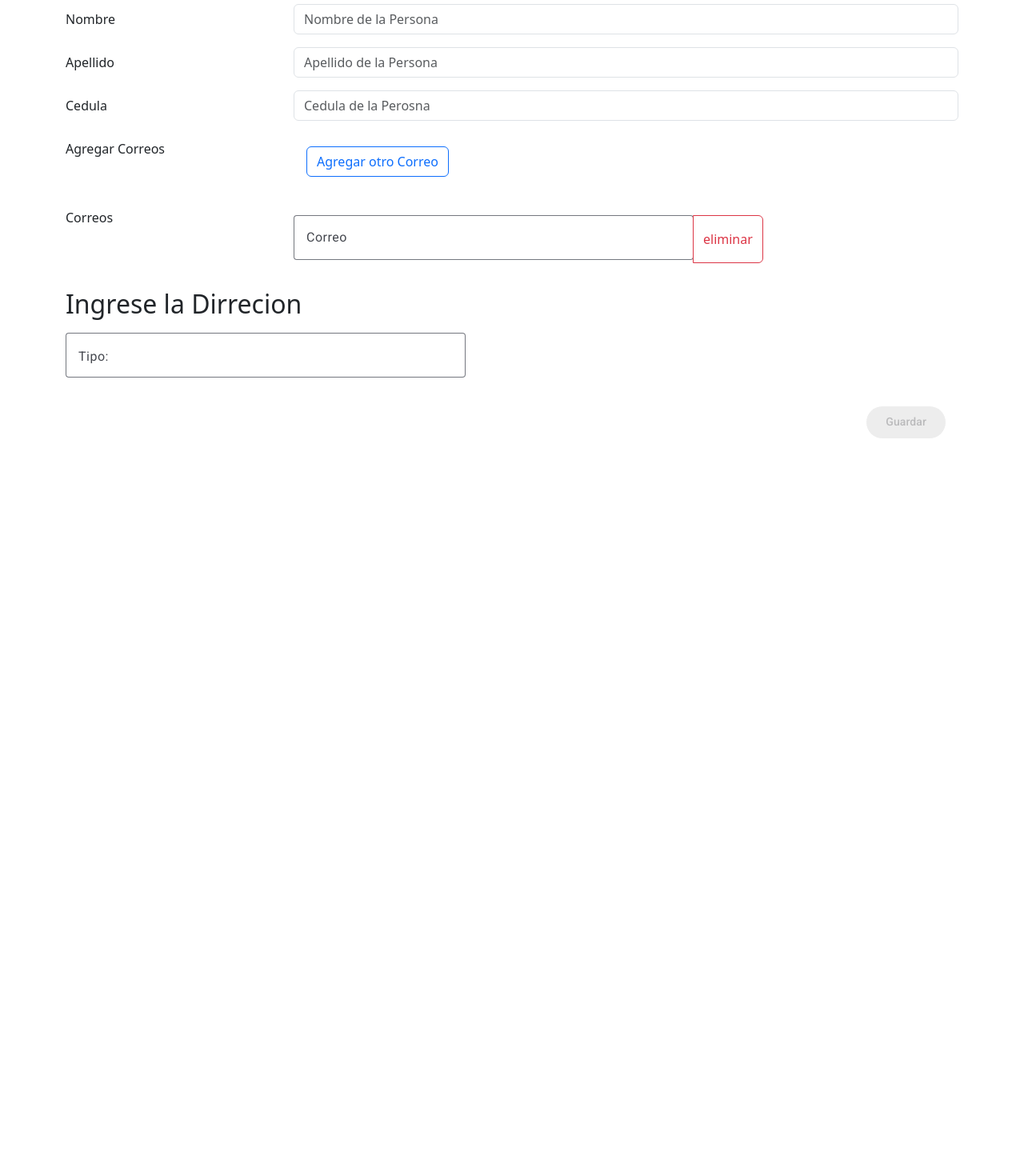
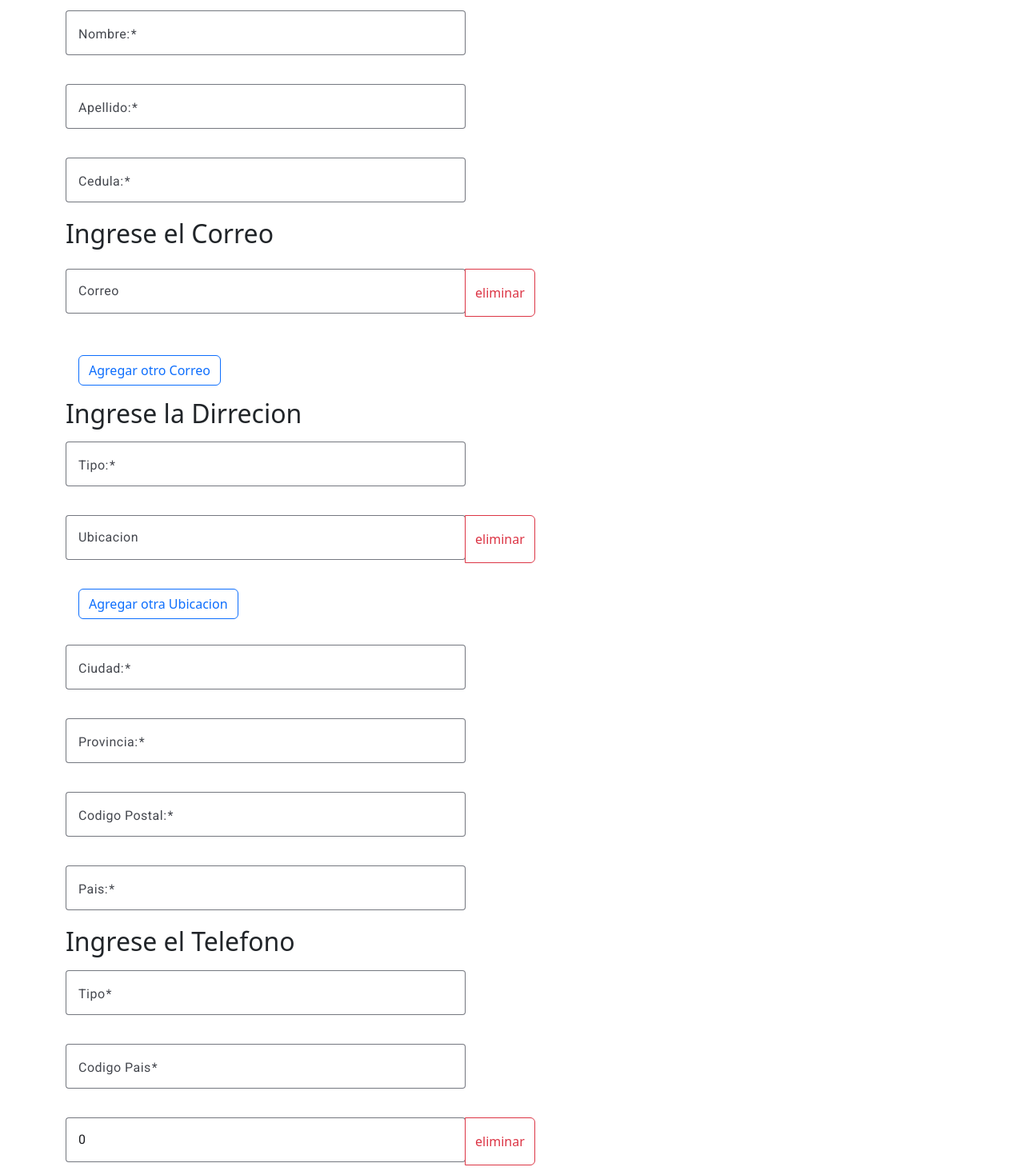
Before and after one commit to ramonantoniosantoscuevas15/spa-personas, an Angular app: page /personas/dirreciones in a window 1280 px wide. Shown: the part 41-1510 px from the top of the page at 80% size. Before the commit the page ends 800 px from the top, so only its background shows below. Built offline with nearby package versions, Linux system fonts and the light colour scheme.

Commit message:
terminando los demas formularios

```diff
--- a/src/app/formulario-personas/correos/correos.html
+++ b/src/app/formulario-personas/correos/correos.html
@@ -1,21 +1,9 @@
 <form [formGroup]="form">
+<h2>Ingrese el Correo</h2>
   <div class="mb-3 row">
-    <label class="col-sm-3 col-form-label">Agregar Correos</label>
-    <div class="col-sm-9">
-      <div class="input-group">
 
-        <button class="btn btn-outline-primary" type="button" (click)="newcorreo()">
-          Agregar otro Correo
-        </button>
 
-      </div>
-
-    </div>
-  </div>
-  <div class="mb-3 row">
-    <label class="col-sm-3 col-form-label">Correos</label>
-
-    <div class="col-sm-9" formArrayName="correos">
+    <div  formArrayName="correos">
 
       @for (correo of correos.controls; track $index; let i = $index) {
       <div class="input-group">
@@ -37,6 +25,16 @@
       }
     </div>
   </div>
+
+      <div>
+
+        <button class="btn btn-outline-primary" type="button" (click)="newcorreo()">
+          Agregar otro Correo
+        </button>
+
+      </div>
+
+
   <!-- <div formArrayName="correos">
 
   @for (correo of correos.controls; track $index; let i = $index) {
--- a/src/app/formulario-personas/correos/correos.ts
+++ b/src/app/formulario-personas/correos/correos.ts
@@ -59,11 +59,7 @@ export class Correos implements ControlValueAccessor,Validator {
   get correos(){
     return this.form.get('correos') as FormArray
   }
-  isValidFieldInArray(formArray: FormArray, index:number){
-    return(
-      formArray.controls[index].errors && formArray.controls[index].touched
-    )
-  }
+
 
   newcorreo(){
 
--- a/src/app/formulario-personas/dirreciones/dirreciones.html
+++ b/src/app/formulario-personas/dirreciones/dirreciones.html
@@ -1,13 +1,73 @@
-<form>
+<form [formGroup]="form">
   <h2>Ingrese la Dirrecion</h2>
 
 
-    <div class="col-sm-9">
-  <mat-form-field appearance="outline">
+    <mat-form-field appearance="outline">
     <mat-label>Tipo:</mat-label>
-    <input matInput placeholder="ej trabajo, casa, etc.">
+    <input matInput placeholder="ej trabajo, casa, etc."
+    [formControl]="form.controls.tipo"
+     />
+     @if (formUtilidades.isvalidField(form,'tipo')) {
+      <mat-error>{{formUtilidades.getFieldError(form,"tipo")}}</mat-error>
+    }
+
 
   </mat-form-field>
+  <div formArrayName="ubicacion">
+    @for (ubicaciones of ubicacion.controls; track $index; let i =$index ) {
+
+      <div class="input-group">
+        <mat-form-field appearance="outline">
+          <input placeholder="Ubicacion" matInput [formControlName]="i">
+          @if (formUtilidades.isValidFieldInArray(ubicacion,i)) {
+            <mat-error>{{formUtilidades.getFieldErrorInArray(ubicacion,i)}}</mat-error>
+          }
+        </mat-form-field>
+        <button (click)="onDeleteUbicacion(i)"  class="btn btn-outline-danger" type="button">eliminar</button>
+
+      </div>
+    }
+    <div>
+
+        <button class="btn btn-outline-primary" type="button" (click)="newubicacion()">
+          Agregar otra Ubicacion
+        </button>
+
+      </div>
+
   </div>
 
+  <mat-form-field appearance="outline">
+    <mat-label>Ciudad:</mat-label>
+    <input matInput [formControl]="form.controls.ciudad"   />
+     @if (formUtilidades.isvalidField(form,'ciudad')) {
+      <mat-error>{{formUtilidades.getFieldError(form,"ciudad")}}</mat-error>
+    }
+
+  </mat-form-field>
+  <mat-form-field appearance="outline">
+    <mat-label>Provincia:</mat-label>
+    <input matInput [formControl]="form.controls.provincia" />
+       @if (formUtilidades.isvalidField(form,'provincia')) {
+      <mat-error>{{formUtilidades.getFieldError(form,"provincia")}}</mat-error>
+    }
+
+  </mat-form-field>
+  <mat-form-field appearance="outline">
+    <mat-label>Codigo Postal:</mat-label>
+    <input matInput [formControl]="form.controls.codigopostal" />
+       @if (formUtilidades.isvalidField(form,'codigopostal')) {
+      <mat-error>{{formUtilidades.getFieldError(form,"codigopostal")}}</mat-error>
+    }
+
+  </mat-form-field>
+  <mat-form-field appearance="outline">
+    <mat-label>Pais:</mat-label>
+    <input matInput [formControl]="form.controls.pais"    />
+       @if (formUtilidades.isvalidField(form,'pais')) {
+      <mat-error>{{formUtilidades.getFieldError(form,"pais")}}</mat-error>
+    }
+
+  </mat-form-field>
+
 </form>
--- a/src/app/formulario-personas/dirreciones/dirreciones.ts
+++ b/src/app/formulario-personas/dirreciones/dirreciones.ts
@@ -1,12 +1,13 @@
 import { ChangeDetectionStrategy, Component, inject } from '@angular/core';
-import { MatFormField, MatLabel } from "@angular/material/form-field";
-import { MatInput } from "@angular/material/input";
+import { MatFormField, MatLabel, MatFormFieldModule } from "@angular/material/form-field";
+import { MatInput, MatInputModule } from "@angular/material/input";
 import { FormUtilidades } from '../../utils/form-utilidades';
-import { FormBuilder, Validators } from '@angular/forms';
+import { FormArray, FormBuilder, FormsModule, ReactiveFormsModule, Validators } from '@angular/forms';
+import { MatButtonModule } from '@angular/material/button';
 
 @Component({
   selector: 'app-dirreciones',
-  imports: [MatFormField, MatLabel, MatInput],
+  imports: [MatButtonModule, MatFormFieldModule, ReactiveFormsModule, MatInputModule, FormsModule,],
   templateUrl: './dirreciones.html',
   changeDetection: ChangeDetectionStrategy.OnPush,
 })
@@ -23,4 +24,17 @@ form = this.fb.group({
 
   })
 
+  get ubicacion(){
+    return this.form.get('ubicacion') as FormArray
+  }
+
+  onDeleteUbicacion(index:number){
+    this.ubicacion.removeAt(index)
+
+  }
+
+  newubicacion(){
+    this.ubicacion.push(this.fb.control('', [Validators.required, Validators.minLength(3)]))
+  }
+
 }
--- a/src/app/formulario-personas/personas/personas.html
+++ b/src/app/formulario-personas/personas/personas.html
@@ -1,75 +1,39 @@
-<h2>Ingrese el Nombre de la Perosna</h2>
+<h2>Ingrese Los Datos de la  Perosna</h2>
 <form [formGroup]="form">
-  <div class="row">
-  <div class="col">
+ <mat-form-field appearance="outline">
+    <mat-label>Nombre:</mat-label>
+    <input matInput [formControl] = "form.controls.nombre"/>
+    @if (formUtilidades.isvalidField(form,'nombre')) {
+      <mat-error>{{formUtilidades.getFieldError(form,"nombre")}}</mat-error>
+    }
 
-      <!-- Campo de producto -->
-      <div class="mb-3 row">
-        <label class="col-sm-3 col-form-label">Nombre</label>
-        <div class="col-sm-9">
-          <input
-            type="text"
-            class="form-control"
-            placeholder="Nombre de la Persona"
-            [formControl] = "form.controls.nombre"
-          />
+  </mat-form-field>
 
-          @if ( formUtilidades.isvalidField(form,"nombre") ) {
-          <span class="form-text text-danger">
-            {{ formUtilidades.getFieldError(form,"nombre") }}
-          </span>
-          }
-        </div>
-      </div>
+  <mat-form-field appearance="outline">
+    <mat-label>Apellido:</mat-label>
+    <input matInput [formControl] = "form.controls.apellido" />
+    @if (formUtilidades.isvalidField(form,'apellido')) {
+      <mat-error>{{formUtilidades.getFieldError(form,"apellido")}}</mat-error>
+    }
+  </mat-form-field>
 
-      <!-- Campo de producto -->
-      <div class="mb-3 row">
-        <label class="col-sm-3 col-form-label">Apellido</label>
-        <div class="col-sm-9">
-          <input
-            type="text"
-            class="form-control"
-            placeholder="Apellido de la Persona"
-            [formControl] = "form.controls.apellido"
-          />
-
-          @if ( formUtilidades.isvalidField(form,"apellido") ) {
-          <span class="form-text text-danger">
-            {{ formUtilidades.getFieldError(form,"apellido") }}
-          </span>
-          }
-        </div>
-      </div>
-
-      <!-- Campo de existencias -->
-      <div class="mb-3 row">
-        <label class="col-sm-3 col-form-label">Cedula</label>
-        <div class="col-sm-9">
-          <input
-            type="text"
-            class="form-control"
-            placeholder="Cedula de la Perosna"
-            [formControl] = "form.controls.cedula"
-          />
-
-          @if ( formUtilidades.isvalidField(form,"cedula") ) {
-          <span class="form-text text-danger">
-            {{ formUtilidades.getFieldError(form,"cedula") }}
-          </span>
-          }
-        </div>
-      </div>
+  <mat-form-field appearance="outline">
+    <mat-label>Cedula:</mat-label>
+    <input matInput [formControl] = "form.controls.cedula"/>
+    @if (formUtilidades.isvalidField(form,'cedula')) {
+      <mat-error>{{formUtilidades.getFieldError(form,"cedula")}}</mat-error>
+    }
+  </mat-form-field>
       <app-correos></app-correos>
       <app-dirreciones></app-dirreciones>
+      <app-telefonos></app-telefonos>
 
-      <div class="row">
-        <div class="col">
-          <button [disabled]="form.invalid" mat-flat-button type="submit" class="btn btn-primary float-end">
-            Guardar
-          </button>
-        </div>
-      </div>
+      <div class="contenedor-botones">
+    <button mat-flat-button
+    [disabled]="form.invalid">
+    Continuar</button>
+    <a mat-stroked-button routerLink="/">Cancelar</a>
+  </div>
 
-  </div>
-</div>
+
 </form>
--- a/src/app/formulario-personas/personas/personas.ts
+++ b/src/app/formulario-personas/personas/personas.ts
@@ -6,13 +6,14 @@ import { MatFormFieldModule } from '@angular/material/form-field';
 import { MatInputModule } from '@angular/material/input';
 import { Correos } from "../correos/correos";
 import { Dirreciones } from "../dirreciones/dirreciones";
+import { Telefonos } from "../telefonos/telefonos";
 
 
 
 
 @Component({
   selector: 'app-personas',
-  imports: [MatButtonModule, MatFormFieldModule, ReactiveFormsModule, MatInputModule, FormsModule, Correos, Dirreciones],
+  imports: [MatButtonModule, MatFormFieldModule, ReactiveFormsModule, MatInputModule, FormsModule, Correos, Dirreciones, Telefonos],
   templateUrl: './personas.html',
   changeDetection: ChangeDetectionStrategy.OnPush,
 
--- a/src/app/formulario-personas/telefonos/telefonos.html
+++ b/src/app/formulario-personas/telefonos/telefonos.html
@@ -1 +1,44 @@
-<p>telefonos works!</p>,
+<h2>Ingrese el Telefono</h2>
+<form [formGroup]="form">
+  <mat-form-field appearance="outline">
+    <mat-label>Tipo</mat-label>
+    <input placeholder="Ej casa,trabajo,etc" matInput [formControl]="form.controls.tipo" formControlName="tipo">
+    @if (formUtilidades.isvalidField(form,'tipo')) {
+    <mat-error>{{formUtilidades.getFieldError(form,"tipo")}}</mat-error>
+    }
+
+  </mat-form-field>
+
+  <mat-form-field appearance="outline">
+    <mat-label>Codigo Pais</mat-label>
+    <input placeholder="Ex. +809" matInput [formControl]="form.controls.codigopais" formControlName="codigopais">
+    @if (formUtilidades.isvalidField(form,'codigopais')) {
+    <mat-error>{{formUtilidades.getFieldError(form,"codigopais")}}</mat-error>
+    }
+  </mat-form-field>
+
+  <div formArrayName="numero">
+    @for (numeros of numero.controls; track $index; let i = $index) {
+      <div class="input-group">
+        <mat-form-field appearance="outline">
+          <input placeholder="numero"  matInput [formControlName]="i">
+          @if (formUtilidades.isValidFieldInArray(numero,i)) {
+            <mat-error>{{formUtilidades.getFieldErrorInArray(numero,i)}}</mat-error>
+          }
+        </mat-form-field>
+        <button (click)="onDeletenumero(i)"  class="btn btn-outline-danger" type="button">eliminar</button>
+
+      </div>
+    }
+    <div>
+
+        <button class="btn btn-outline-primary" type="button" (click)="newnumero()">
+          Agregar otro Numero
+        </button>
+
+      </div>
+
+  </div>
+
+
+</form>
--- a/src/app/formulario-personas/telefonos/telefonos.ts
+++ b/src/app/formulario-personas/telefonos/telefonos.ts
@@ -1,9 +1,36 @@
-import { ChangeDetectionStrategy, Component } from '@angular/core';
+import { ChangeDetectionStrategy, Component, inject } from '@angular/core';
+import { ReactiveFormsModule, FormsModule, FormBuilder, Validators, FormArray } from '@angular/forms';
+import { MatButtonModule } from '@angular/material/button';
+import { MatFormFieldModule } from '@angular/material/form-field';
+import { MatInputModule } from '@angular/material/input';
+import { FormUtilidades } from '../../utils/form-utilidades';
 
 @Component({
   selector: 'app-telefonos',
-  imports: [],
+  imports: [MatButtonModule, MatFormFieldModule, ReactiveFormsModule, MatInputModule, FormsModule,],
   templateUrl: './telefonos.html',
   changeDetection: ChangeDetectionStrategy.OnPush,
 })
-export class Telefonos { }
+export class Telefonos {
+  formUtilidades = FormUtilidades
+  private fb = inject(FormBuilder)
+  form = this.fb.group({
+    tipo:['',[Validators.required, Validators.minLength(3)]],
+    codigopais:['',[Validators.required, Validators.minLength(3)]],
+    numero: this.fb.array([[0,[Validators.required,Validators.min(1)]]]),
+
+  })
+
+  get numero(){
+    return this.form.get('numero') as FormArray
+  }
+
+  newnumero(){
+    this.numero.push(this.fb.control(0,[Validators.required,Validators.min(1)]))
+  }
+
+  onDeletenumero(index:number){
+    this.numero.removeAt(index)
+
+  }
+}
```
